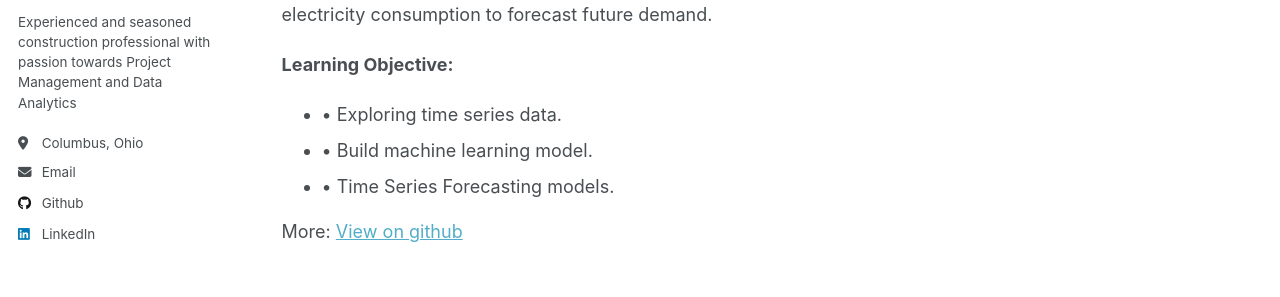
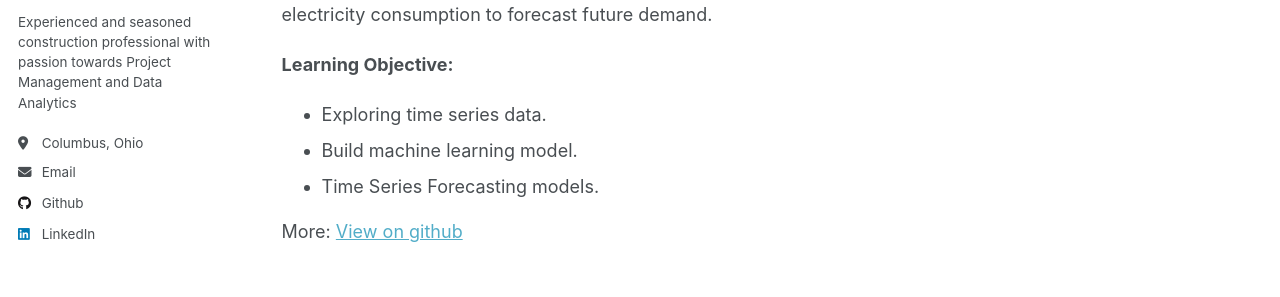
Before and after one commit to Coolinglass/coolinglass.github.io, a Jekyll site: the page built from _portfolio/portfolio-2.md, in a window 1280 px wide and 1244 px high. Shown: the part 311-608 px from the top of the window. Built offline with Jekyll 4.4.1, drawn with Linux system fonts in a browser that asks for light colours.

```diff
--- a/_portfolio/portfolio-2.md
+++ b/_portfolio/portfolio-2.md
@@ -7,8 +7,8 @@ collection: portfolio
 
 **Learning Objective:**
 <ul>
-<li>•	Exploring time series data.</li>
-<li>•	Build machine learning model.</li>
-<li>•	Time Series Forecasting models.</li>
+<li>Exploring time series data.</li>
+<li>Build machine learning model.</li>
+<li>Time Series Forecasting models.</li>
 </ul>
 More: [View on github](https://github.com/Coolinglass/Applied-Machine-Learning-Projects/blob/master/Time_series_forecasting_Energy_consumption.ipynb)
```
